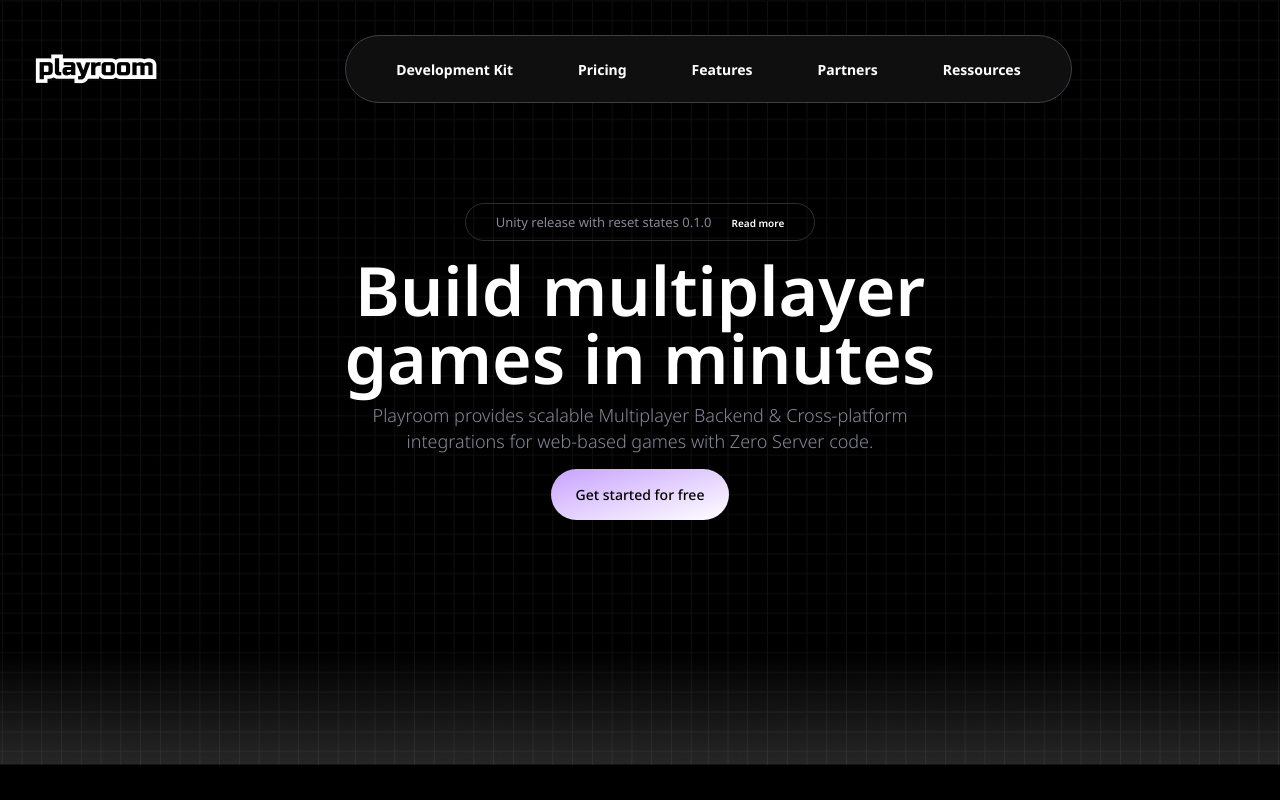
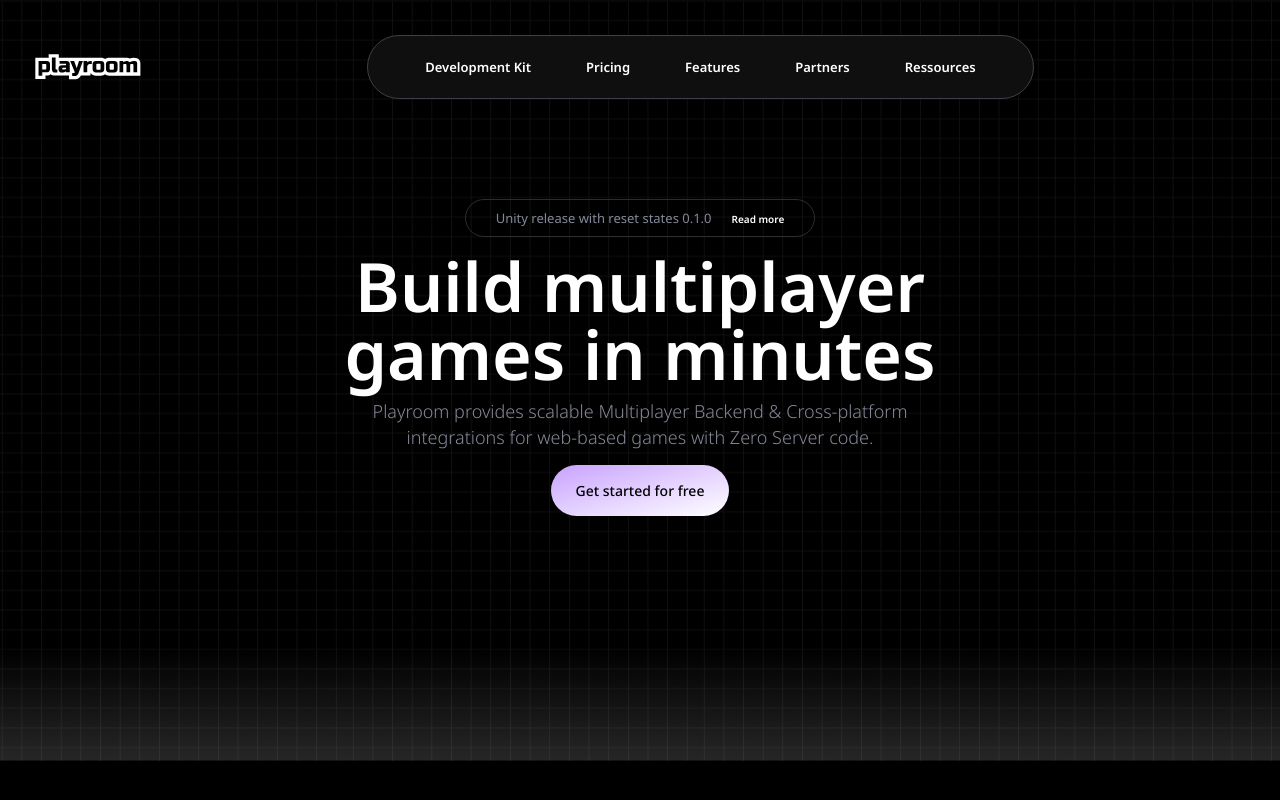
Before and after one commit to elghanbibadr/playroom, a React (Vite) app: page / in a window 1280 px wide. Shown: the top 800 px of the page. Built offline with nearby package versions, Linux system fonts and the light colour scheme.

Commit message:
troubleshooting the navbar

```diff
--- a/src/componenets/Navbar.jsx
+++ b/src/componenets/Navbar.jsx
@@ -1,6 +1,6 @@
 import React, { useEffect, useState } from 'react'
 import hamburgerMenu from "../assets/menuHamburger.svg"
-import logo from "../assets/playroomlogo.png"
+import logoIcon from "../assets/logoIcon.svg"
 import closeIcon from "../assets/closeIcon.svg"
 import Card from './ui/Card'
 const Navbar = () => {
@@ -33,19 +33,20 @@
   return (
 
     <nav className='md:flex md:justify-between md:gap-6 md:items-center ' >
-      <img className='hidden md:block' src={logo} alt="playroom logo" />
+      <img className='hidden md:block' src={logoIcon} alt="playroom logo" />
 
-      <div className='flex justify-between items-center  border-[#3F3F48] border-[1px] md:hidden bg-[#0F0F10] md:text-center  md:w-1/2 mx-auto mt-6  px-8 py-6 rounded-full'>
-        <img className='h-[24px] md:hidden' src={logo} alt="playroom logo" />
-        {!isOpen && <img onClick={() => setIsOpen(true)} className='md:hidden h-6' src={hamburgerMenu} alt="hamburger menu" />}
-        {isOpen && <img onClick={() => setIsOpen(false)} className='md:hidden h-8' src={closeIcon} alt="close icon" />}
+      <div className='flex justify-between items-center  border-[#3F3F48] border-[1px] md:hidden bg-[#0F0F10] md:text-center  md:w-1/2 mx-auto mt-6  px-10 py-6 rounded-full'>
+        <img className=' md:hidden' src={logoIcon} alt="playroom logo" />
+
+        {!isOpen && <img onClick={() => setIsOpen(true)} className='md:hidden h-[13px] w-[20px]' src={hamburgerMenu} alt="hamburger menu" />}
+        {isOpen && <img onClick={() => setIsOpen(false)} className='md:hidden h-[30px] w-[20px]' src={closeIcon} alt="close icon" />}
 
 
       </div>
-      {isOpen && <ul className='flex flex-col cursor-pointer gap-6 md:flex md:flex-row md:gap-x-10  text-[1.4rem]  bg-[#0F0F10] mt-6 md:mt-0 p-6 py-5  md:rounded-full md:justify-between mx-auto rounded-[18px] border-[0.67px] border-primaryBorderColor px-12'>
-        <li className={`rounded-full text-nowrap md:p-2 lg:py-4 lg:px-8 ${clickedItem === 1 ? 'md:border-[#8C72F4] md:border-[1px]' : ''}`} onClick={() => handleItemClick(1)}>Development Kit</li>
-        <li className={`rounded-full md:p-2 lg:py-4 lg:px-8 ${clickedItem === 3 ? 'md:border-[#8C72F4] md:border-[1px]' : ''}`} onClick={() => handleItemClick(3)}>Pricing</li>
-        <li className={`rounded-full relative md:p-2 lg:py-4 lg:px-8  ${clickedItem === 2 ? 'md:border-[#8C72F4] md:border-[1px]' : ''}`} onClick={(prv) => {
+      {isOpen && <ul className='flex flex-col md:w-[76%] lg:w-auto cursor-pointer gap-6 md:flex md:flex-row md:gap-0  text-[1.4rem]  bg-[#0F0F10] mt-6 md:mt-0 p-6 py-5  md:rounded-full md:justify-between mx-auto rounded-[18px] border-[0.67px] border-primaryBorderColor px-12'>
+        <li className={`rounded-full text-nowrap md:p-2 md:py-4 md:px-6 lg:py-5 lg:px-11 ${clickedItem === 1 ? 'md:border-[#8C72F4] md:border-[1px]' : ''}`} onClick={() => handleItemClick(1)}>Development Kit</li>
+        <li className={`rounded-full md:p-2 md:py-4 md:px-6 lg:py-5 lg:px-11 ${clickedItem === 3 ? 'md:border-[#8C72F4] md:border-[1px]' : ''}`} onClick={() => handleItemClick(3)}>Pricing</li>
+        <li className={`rounded-full relative md:p-2 md:py-4 md:px-6 lg:py-5 lg:px-11  ${clickedItem === 2 ? 'md:border-[#8C72F4] md:border-[1px]' : ''}`} onClick={(prv) => {
           setIsFeaturesClicked(true)
           handleItemClick(2)
         }} >Features
@@ -105,8 +106,8 @@
 
           </div>}
         </li>
-        <li className={`rounded-full md:p-2 lg:py-4 lg:px-8 ${clickedItem === 5 ? 'md:border-[#8C72F4] md:border-[1px]' : ''}`} onClick={() => handleItemClick(5)}>Partners</li>
-        <li className={`rounded-full md:p-2 lg:py-4 lg:px-8 ${clickedItem === 6 ? 'md:border-[#8C72F4] md:border-[1px]' : ''}`} onClick={() => handleItemClick(6)}>Ressources</li>
+        <li className={`rounded-full md:p-2 md:py-4 md:px-6 lg:py-5 lg:px-11 ${clickedItem === 5 ? 'md:border-[#8C72F4] md:border-[1px]' : ''}`} onClick={() => handleItemClick(5)}>Partners</li>
+        <li className={`rounded-full md:p-2 md:py-4 md:px-6 lg:py-5 lg:px-11  ${clickedItem === 6 ? 'md:border-[#8C72F4] md:border-[1px]' : ''}`} onClick={() => handleItemClick(6)}>Ressources</li>
       </ul>}
 
 
--- a/src/index.css
+++ b/src/index.css
@@ -69,5 +69,14 @@
 
 
 nav li {
-  font-weight: bold;
+  font-weight: 600;
+  font-size: 13px !important;
+  Line-height:
+12.32px;
+letter-spacing: -1%;
 }
+
+
+img{
+  cursor: pointer;
+}
```
Also changed, not shown: src/assets/logoIcon.svg (added).
